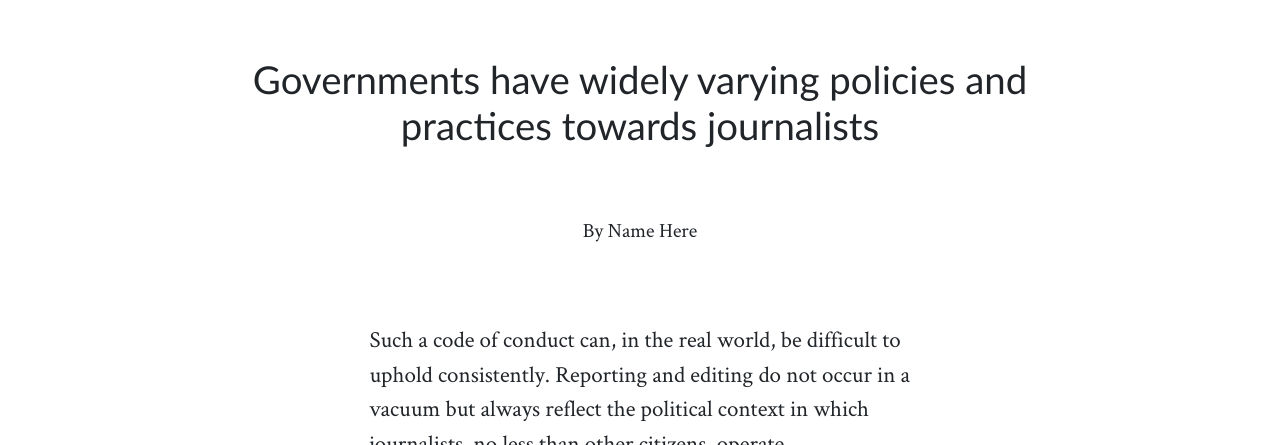
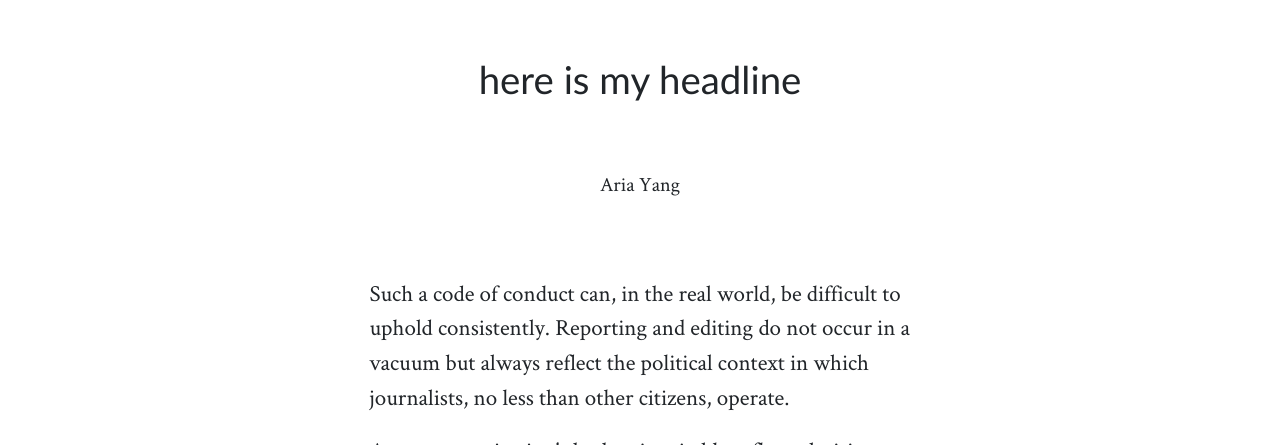
Before and after one commit to ariayang97/interactive, a plain HTML site: page index.html in a window 1280 px wide. Shown: the part 802-1247 px from the top of the page. Drawn offline with Linux system fonts and the light colour scheme.

Commit message:
Update index.html

```diff
--- a/index.html
+++ b/index.html
@@ -77,8 +77,8 @@
         <!-- article headline and byline -->
         <header class="my-5 row justify-content-center">
           <div class="col-12 col-md-10 text-center">
-            <h2>Governments have widely varying policies and practices towards journalists</h2>
-            <p class="small pt-5">By Name Here</p>
+            <h2>here is my headline</h2>
+            <p class="small pt-5">Aria Yang</p>
           </div>
         </header>
 
```
